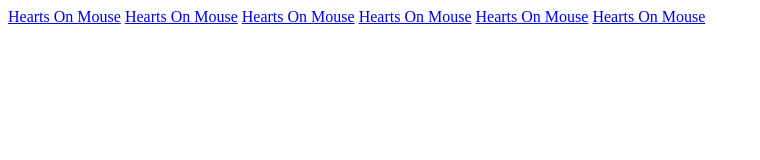
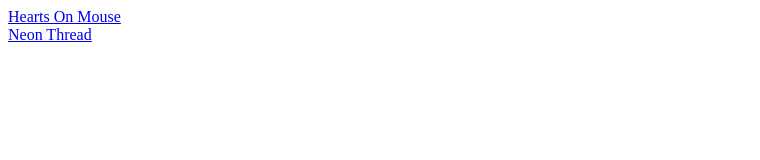
Before and after one commit to Madan-ghodechor/My-Projects, a plain HTML site: page index.html in a window 1280 px wide. Shown: the whole page, without its empty margins (0-760 px from the left). Drawn offline with Linux system fonts and the light colour scheme.

Commit message:
new change

```diff
--- a/index.html
+++ b/index.html
@@ -6,16 +6,7 @@
     <title>Document</title>
 </head>
 <body>
-    <a href="./heat_on_mouse/index.html">Hearts On Mouse</a>
-    <a href="./heat_on_mouse/index.html">Hearts On Mouse</a>
-    <a href="./heat_on_mouse/index.html">Hearts On Mouse</a>
-    <a href="./heat_on_mouse/index.html">Hearts On Mouse</a>
-    <a href="./heat_on_mouse/index.html">Hearts On Mouse</a>
-    <a href="./heat_on_mouse/index.html">Hearts On Mouse</a>
-
-    <script>
-        console.log('hello')
-        alert('hello')
-    </script>
+    <a href="./heat_on_mouse/index.html">Hearts On Mouse</a> <br>
+    <a href="./neon_cursor/index.html">Neon Thread</a> <br>
 </body>
 </html>
```
